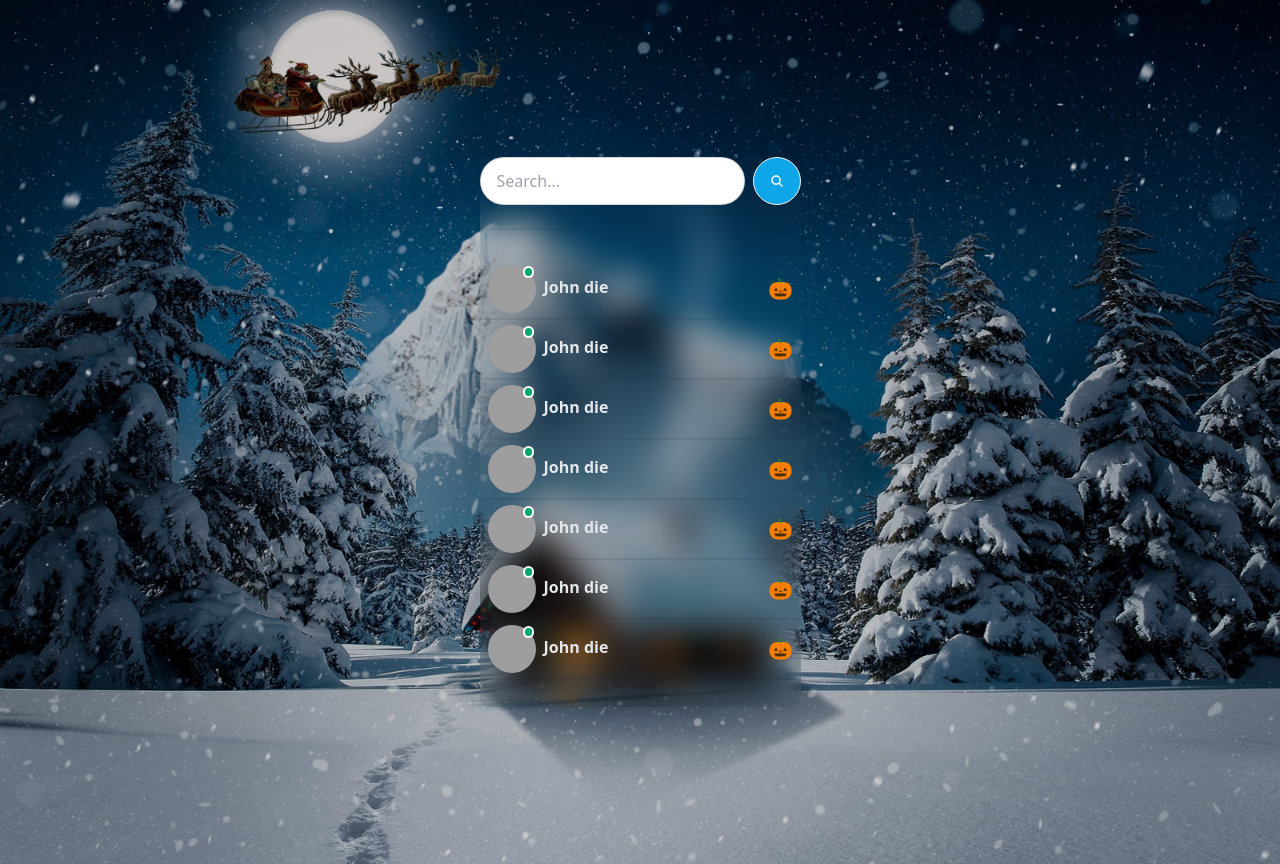
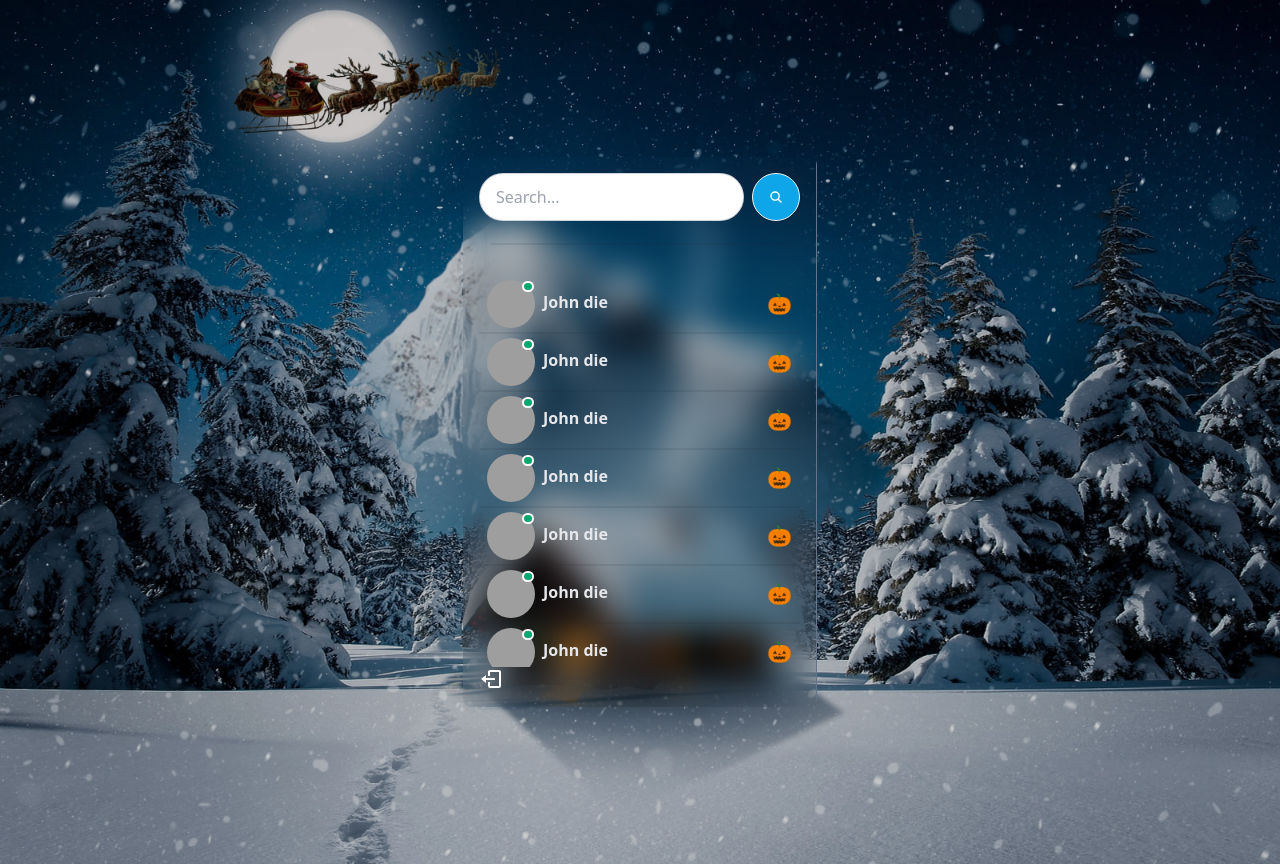
Before and after one commit to MohammedNawazMynulIslam/Chat-App, a React (Vite) app: page / in a window 1280 px wide. Built offline with nearby package versions, Linux system fonts and the light colour scheme; grey boxes are pictures that could not be loaded.

Commit message:
added logout component

```diff
--- /dev/null
+++ b/src/components/sidebar/LogoutButton.jsx
@@ -0,0 +1,11 @@
+import { BiLogOut } from "react-icons/bi";
+
+const LogoutButton = () => {
+  return (
+    <div className='mt-auto'>
+        <BiLogOut className="w-6 h-6 text-white cursor-pointer"/>
+    </div>
+  )
+}
+
+export default LogoutButton
--- a/src/components/sidebar/Sidebar.jsx
+++ b/src/components/sidebar/Sidebar.jsx
@@ -1,12 +1,14 @@
 import Conversations from "./Conversations";
+import LogoutButton from "./LogoutButton";
 import SearchInput from "./SearchInput";
 
 const Sidebar = () => {
   return (
-    <div>
+    <div className="border-r border-slate-500 p-4 flex flex-col">
       <SearchInput />
       <div className="divider px-3"></div>
     <Conversations/>
+    <LogoutButton/>
     </div>
   );
 };
```
